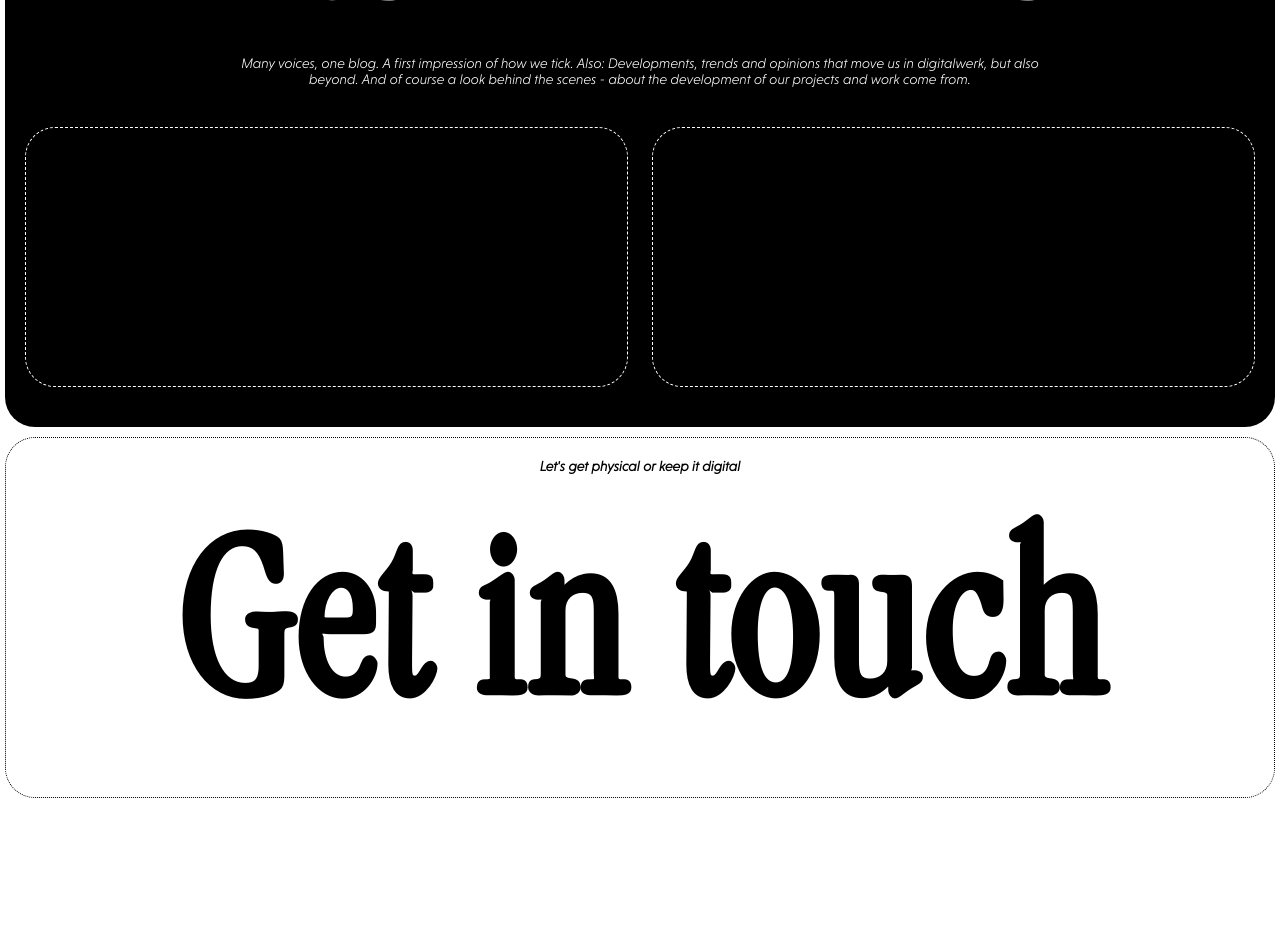
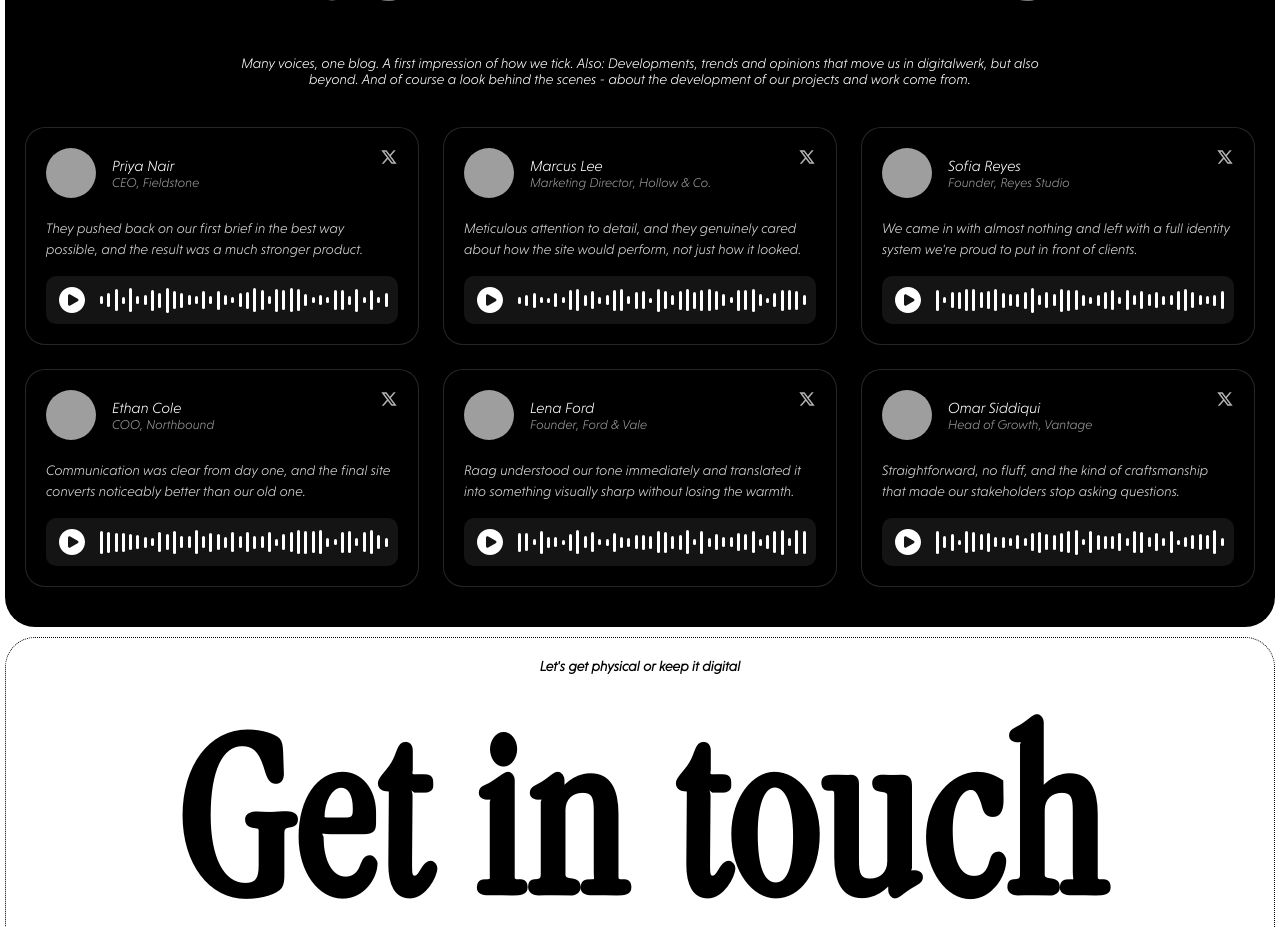
Before and after one commit to Geetansh431/Audix, a React (Vite) app: page / in a window 1280 px wide. Shown: the part 4620-5547 px from the top of the page. Before the commit the page ends 5438 px from the top, so only its background shows below. Built offline with nearby package versions, Linux system fonts and the light colour scheme; grey boxes are pictures that could not be loaded.

Commit message:
feat: Implement Testimonials component with audio playback and styling

```diff
--- a/package.json
+++ b/package.json
@@ -11,8 +11,10 @@
   },
   "dependencies": {
     "@lottiefiles/dotlottie-react": "^0.19.9",
+    "framer-motion": "^12.43.0",
     "react": "^19.2.7",
-    "react-dom": "^19.2.7"
+    "react-dom": "^19.2.7",
+    "react-icons": "^5.7.0"
   },
   "devDependencies": {
     "@types/node": "^24.13.2",
--- /dev/null
+++ b/src/components/Testimonials/TestimonialCard.tsx
@@ -0,0 +1,123 @@
+import React, { useState } from "react";
+import { RiTwitterXLine } from "react-icons/ri";
+import { motion } from "framer-motion";
+import type { Variants } from "framer-motion";
+
+export interface Testimonial {
+  image?: string;
+  name?: string;
+  jobtitle?: string;
+  text?: string;
+  audio?: string;
+  social?: string;
+}
+
+interface TestimonialCardProps {
+  testimonial: Testimonial;
+  isPlaying: boolean;
+  onPlay: () => void;
+  onPause: () => void;
+}
+
+const createWaveVariants = (): Variants[] => {
+  const variants: Variants[] = [];
+  for (let i = 0; i < 40; i++) {
+    variants.push({
+      initial: {
+        scaleY: 1,
+        transition: { duration: 0.5 },
+      },
+      animate: {
+        scaleY: [1, Math.random() * 1.2 + 1, 1],
+        transition: {
+          duration: Math.random() * 0.5 + 0.5,
+          repeat: Infinity,
+          ease: "easeInOut",
+          delay: Math.random() * 0.5,
+        },
+      },
+    });
+  }
+  return variants;
+};
+
+const waveVariants = createWaveVariants();
+
+export const TestimonialCard: React.FC<TestimonialCardProps> = ({
+  testimonial,
+  isPlaying,
+  onPlay,
+  onPause,
+}) => {
+  const [barHeights] = useState(() =>
+    waveVariants.map(() => Math.random() * 20 + 5)
+  );
+
+  const openInNewTab = (url?: string) => {
+    if (!url) return;
+    const win = window.open(url, "_blank", "noopener,noreferrer");
+    if (win) win.focus();
+  };
+
+  return (
+    <div className="testimonial-card">
+      {testimonial.social && (
+        <div
+          className="testimonial-social"
+          onClick={() => openInNewTab(testimonial.social)}
+        >
+          <RiTwitterXLine size={18} />
+        </div>
+      )}
+      <div className="testimonial-header">
+        <img
+          src={testimonial.image || "https://ui-avatars.com/api/?name=User"}
+          alt={testimonial.name || "profile"}
+          className="testimonial-avatar"
+        />
+        <div className="testimonial-identity">
+          <span className="testimonial-name">{testimonial.name}</span>
+          <span className="testimonial-jobtitle">{testimonial.jobtitle}</span>
+        </div>
+      </div>
+      <p className="testimonial-text">{testimonial.text}</p>
+      {testimonial.audio && (
+        <div className="testimonial-player">
+          {!isPlaying ? (
+            <span className="testimonial-play-btn" onClick={onPlay}>
+              <svg viewBox="0 0 24 24" fill="currentColor">
+                <path
+                  fillRule="evenodd"
+                  clipRule="evenodd"
+                  d="M2.25 12c0-5.385 4.365-9.75 9.75-9.75s9.75 4.365 9.75 9.75-4.365 9.75-9.75 9.75S2.25 17.385 2.25 12Zm14.024-.983a1.125 1.125 0 0 1 0 1.966l-5.603 3.113A1.125 1.125 0 0 1 9 15.113V8.887c0-.857.921-1.4 1.671-.983l5.603 3.113Z"
+                />
+              </svg>
+            </span>
+          ) : (
+            <span className="testimonial-play-btn" onClick={onPause}>
+              <svg viewBox="0 0 24 24" fill="currentColor">
+                <path
+                  fillRule="evenodd"
+                  clipRule="evenodd"
+                  d="M2.25 12c0-5.385 4.365-9.75 9.75-9.75s9.75 4.365 9.75 9.75-4.365 9.75-9.75 9.75S2.25 17.385 2.25 12ZM9 8.25a.75.75 0 0 0-.75.75v6c0 .414.336.75.75.75h.75a.75.75 0 0 0 .75-.75V9a.75.75 0 0 0-.75-.75H9Zm5.25 0a.75.75 0 0 0-.75.75v6c0 .414.336.75.75.75H15a.75.75 0 0 0 .75-.75V9a.75.75 0 0 0-.75-.75h-.75Z"
+                />
+              </svg>
+            </span>
+          )}
+          <div className="testimonial-waveform">
+            {waveVariants.map((variant, i) => (
+              <motion.div
+                key={i}
+                className="testimonial-wave-bar"
+                style={{ height: `${barHeights[i]}px` }}
+                variants={variant}
+                initial="initial"
+                animate={isPlaying ? "animate" : "initial"}
+              />
+            ))}
+          </div>
+        </div>
+      )}
+    </div>
+  );
+};
--- a/src/components/Testimonials/Testimonials.css
+++ b/src/components/Testimonials/Testimonials.css
@@ -41,35 +41,119 @@
     display: none;
 }
 
-.cards-grid{
+.testimonials-grid{
     display: grid;
-    grid-template-columns: repeat(2, 1fr);
+    grid-template-columns: repeat(3, 1fr);
     gap: 24px;
     max-width: 1400px;
     margin: 40px auto 0;
 }
 
-.cards,
-.cards-2{
+.testimonial-card{
     width: 100%;
-    height: 260px;
-    border-radius: 30px;
-    border: 1px dashed white;
+    height: auto;
+    border-radius: 20px;
+    border: 1px solid rgba(255, 255, 255, 0.15);
+    background-color: #000000;
     position: relative;
-    overflow: hidden;
+    padding: 20px;
+    text-align: left;
+    z-index: 1001;
 }
 
-.card-head,
-.card-head-2{
-    font-family: Arial, Helvetica, sans-serif;
+.testimonial-social{
+    position: absolute;
+    top: 20px;
+    right: 20px;
     color: white;
-    font-size: 1.8vw;
+    cursor: pointer;
+    display: flex;
+    opacity: 0.7;
+    transition: opacity 0.2s ease;
+}
+
+.testimonial-social:hover{
+    opacity: 1;
+}
+
+.testimonial-header{
+    display: flex;
+    align-items: center;
+}
+
+.testimonial-avatar{
+    width: 50px;
+    height: 50px;
+    border-radius: 9999px;
+    object-fit: cover;
+}
+
+.testimonial-identity{
+    display: flex;
+    flex-direction: column;
+    padding-left: 16px;
     text-align: left;
-    position: absolute;
-    font-weight: 700;
-    left: 20px;
-    right: 20px;
-    top: 20px;
+}
+
+.testimonial-name{
+    font-family: "nanu";
+    color: white;
+    font-size: 15px;
+}
+
+.testimonial-jobtitle{
+    font-family: "nanu";
+    color: rgba(255, 255, 255, 0.6);
+    font-size: 13px;
+}
+
+.testimonial-text{
+    font-family: "nanu";
+    color: rgba(255, 255, 255, 0.85);
+    font-size: 14px;
+    line-height: 1.5;
+    margin: 20px 0 4px;
+}
+
+.testimonial-player{
+    background-color: rgba(255, 255, 255, 0.08);
+    width: 100%;
+    height: 48px;
+    margin-top: 16px;
+    border-radius: 10px;
+    display: flex;
+    justify-content: space-between;
+    align-items: center;
+    padding: 0 10px;
+}
+
+.testimonial-play-btn{
+    color: white;
+    cursor: pointer;
+    display: flex;
+    flex-shrink: 0;
+}
+
+.testimonial-play-btn svg{
+    width: 32px;
+    height: 32px;
+}
+
+.testimonial-waveform{
+    display: flex;
+    align-items: center;
+    flex: 1;
+    min-width: 0;
+    width: 100%;
+    justify-content: space-between;
+    overflow: hidden;
+    margin-left: 12px;
+}
+
+.testimonial-wave-bar{
+    width: 3px;
+    border-radius: 2px;
+    background-color: white;
 }
 
 .footer{
@@ -153,6 +237,13 @@
     transform-origin: bottom left;
 }
 
+/* ---------- Tablets ---------- */
+@media (max-width: 900px) {
+    .testimonials-grid{
+        grid-template-columns: repeat(2, 1fr);
+    }
+}
+
 /* ---------- Small phones ---------- */
 @media (max-width: 560px) {
     .blog-head{
@@ -163,19 +254,9 @@
         font-size: 16px;
     }
 
-    .cards-grid{
+    .testimonials-grid{
         grid-template-columns: 1fr;
         gap: 16px;
-    }
-
-    .cards,
-    .cards-2{
-        height: 200px;
-    }
-
-    .card-head,
-    .card-head-2{
-        font-size: 24px;
     }
 
     .digi{
--- a/src/components/Testimonials/Testimonials.tsx
+++ b/src/components/Testimonials/Testimonials.tsx
@@ -1,6 +1,110 @@
+import { useEffect, useRef, useState } from "react";
 import "./Testimonials.css";
+import { TestimonialCard } from "./TestimonialCard";
+import type { Testimonial } from "./TestimonialCard";
+
+const testimonials: Testimonial[] = [
+  {
+    image:
+      "https://ui-avatars.com/api/?name=Priya+Nair&background=1a1a1a&color=fff",
+    name: "Priya Nair",
+    jobtitle: "CEO, Fieldstone",
+    text: "They pushed back on our first brief in the best way possible, and the result was a much stronger product.",
+    audio: "priya-nair.mp3",
+    social: "https://twitter.com",
+  },
+  {
+    image:
+      "https://ui-avatars.com/api/?name=Marcus+Lee&background=1a1a1a&color=fff",
+    name: "Marcus Lee",
+    jobtitle: "Marketing Director, Hollow & Co.",
+    text: "Meticulous attention to detail, and they genuinely cared about how the site would perform, not just how it looked.",
+    audio: "marcus-lee.mp3",
+    social: "https://twitter.com",
+  },
+  {
+    image:
+      "https://ui-avatars.com/api/?name=Sofia+Reyes&background=1a1a1a&color=fff",
+    name: "Sofia Reyes",
+    jobtitle: "Founder, Reyes Studio",
+    text: "We came in with almost nothing and left with a full identity system we're proud to put in front of clients.",
+    audio: "sofia-reyes.mp3",
+    social: "https://twitter.com",
+  },
+  {
+    image:
+      "https://ui-avatars.com/api/?name=Ethan+Cole&background=1a1a1a&color=fff",
+    name: "Ethan Cole",
+    jobtitle: "COO, Northbound",
+    text: "Communication was clear from day one, and the final site converts noticeably better than our old one.",
+    audio: "ethan-cole.mp3",
+    social: "https://twitter.com",
+  },
+  {
+    image:
+      "https://ui-avatars.com/api/?name=Lena+Ford&background=1a1a1a&color=fff",
+    name: "Lena Ford",
+    jobtitle: "Founder, Ford & Vale",
+    text: "Raag understood our tone immediately and translated it into something visually sharp without losing the warmth.",
+    audio: "lena-ford.mp3",
+    social: "https://twitter.com",
+  },
+  {
+    image:
+      "https://ui-avatars.com/api/?name=Omar+Siddiqui&background=1a1a1a&color=fff",
+    name: "Omar Siddiqui",
+    jobtitle: "Head of Growth, Vantage",
+    text: "Straightforward, no fluff, and the kind of craftsmanship that made our stakeholders stop asking questions.",
+    audio: "omar-siddiqui.mp3",
+    social: "https://twitter.com",
+  },
+];
 
 export const Testimonials = () => {
+  const [currentPlayingIndex, setCurrentPlayingIndex] = useState<number | null>(
+    null,
+  );
+  const audioElementsRef = useRef<(HTMLAudioElement | null)[]>([]);
+
+  useEffect(() => {
+    const elements = testimonials.map((testimonial) => {
+      if (!testimonial.audio) return null;
+      const audio = new Audio(`/audio/${testimonial.audio}`);
+      audio.addEventListener("ended", () => setCurrentPlayingIndex(null));
+      return audio;
+    });
+    audioElementsRef.current = elements;
+
+    return () => {
+      elements.forEach((audio) => audio?.pause());
+    };
+  }, []);
+
+  const handlePlay = (index: number) => {
+    if (currentPlayingIndex !== null && currentPlayingIndex !== index) {
+      const previous = audioElementsRef.current[currentPlayingIndex];
+      previous?.pause();
+      if (previous) previous.currentTime = 0;
+    }
+
+    const audio = audioElementsRef.current[index];
+    if (audio) {
+      audio
+        .play()
+        .catch((error) => console.error("Audio playback error:", error));
+      setCurrentPlayingIndex(index);
+    }
+  };
+
+  const handlePause = (index: number) => {
+    const audio = audioElementsRef.current[index];
+    if (audio) {
+      audio.pause();
+      audio.currentTime = 0;
+    }
+    setCurrentPlayingIndex(null);
+  };
+
   return (
     <div className="fi">
       <div className="blog-back">
@@ -13,13 +117,16 @@ export const Testimonials = () => {
           of our projects and <br />
           work come from.
         </p>
-        <div className="cards-grid">
-          <div className="cards">
-            <div className="card-head"></div>
-          </div>
-          <div className="cards-2">
-            <div className="card-head-2"></div>
-          </div>
+        <div className="testimonials-grid">
+          {testimonials.map((testimonial, index) => (
+            <TestimonialCard
+              key={index}
+              testimonial={testimonial}
+              isPlaying={currentPlayingIndex === index}
+              onPlay={() => handlePlay(index)}
+              onPause={() => handlePause(index)}
+            />
+          ))}
         </div>
       </div>
       <div className="footer">
```
Also changed, not shown: 2 other files (tests, documents, lock files or other folders).
